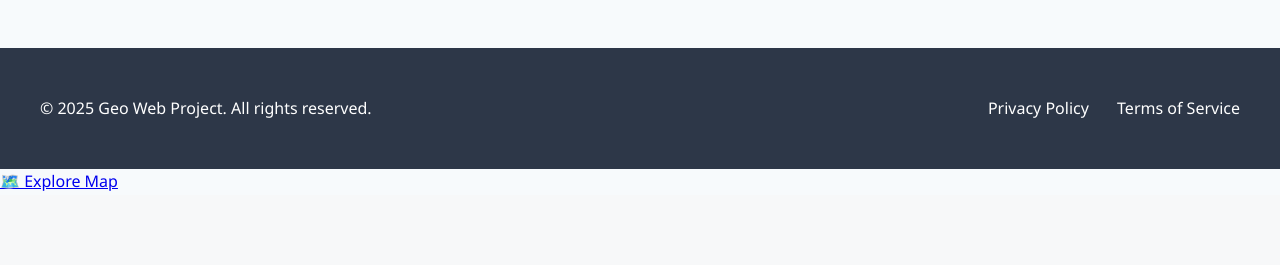
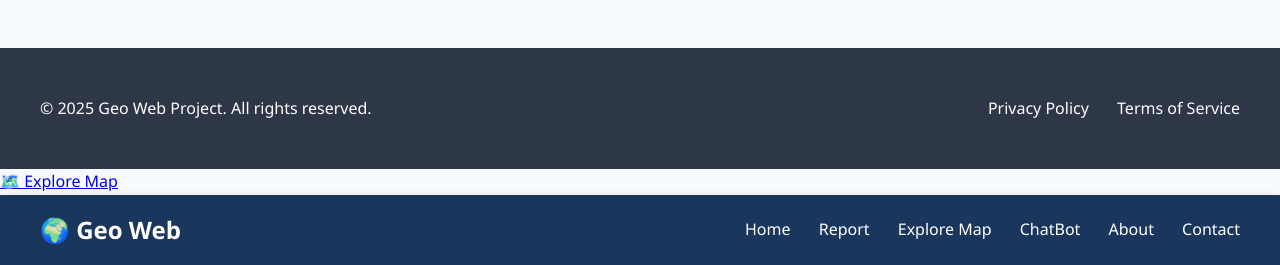
Before and after one commit to zafariabbas68/Geo_web, a Flask app: page /about in a window 1280 px wide. Shown: the part 1539-1804 px from the top of the page. Before the commit the page ends 1730 px from the top, so only its background shows below. Run offline with Flask 3, Linux system fonts and the light colour scheme.

Commit message:
Your message here

```diff
--- a/app.py
+++ b/app.py
@@ -19,12 +19,12 @@ def about():
 def contact():
     return render_template("contact.html")
 
+@app.route("/explore-map")
+def explore_map():
+    return render_template("explore_map.html")
+
 @app.route("/chat", methods=["GET", "POST"])
 def chat():
-    @app.route("/explore-map")
-    def explore_map():
-        return render_template("explore_map.html")
-
     if request.method == "POST":
         user_msg = request.form["message"]
         chat_history.append({"role": "user", "text": user_msg})
--- a/templates/base.html
+++ b/templates/base.html
@@ -39,3 +39,17 @@
 </body>
 </html>
 <a href="{{ url_for('explore_map') }}">🗺️ Explore Map</a>
+
+<nav class="navbar">
+  <div class="nav-container">
+    <a href="{{ url_for('home') }}" class="nav-logo">🌍 Geo Web</a>
+    <div class="nav-links">
+      <a href="{{ url_for('home') }}">Home</a>
+      <a href="{{ url_for('report') }}">Report</a>
+      <a href="{{ url_for('explore_map') }}">Explore Map</a>
+      <a href="{{ url_for('chat') }}">ChatBot</a>
+      <a href="{{ url_for('about') }}">About</a>
+      <a href="{{ url_for('contact') }}">Contact</a>
+    </div>
+  </div>
+</nav>
```
